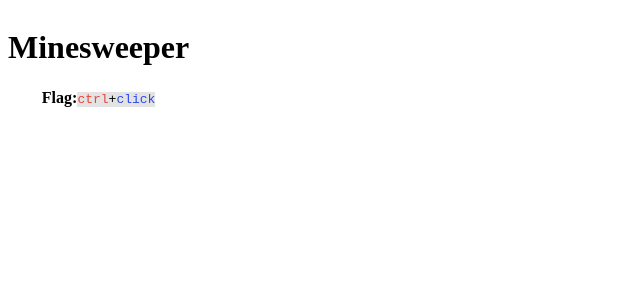
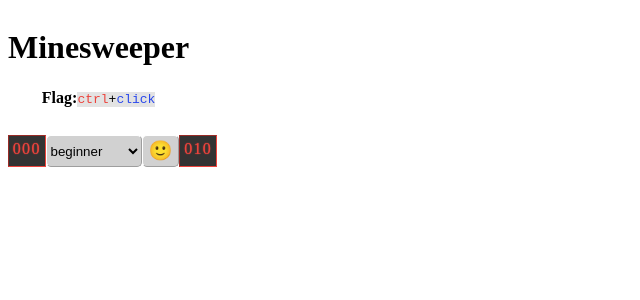
Before and after one commit to C5m7b4/minesweeper, a React app: page / in a window 1280 px wide. Shown: the top 300 px of the page, without its empty margins (0-640 px from the left). Built offline with nearby package versions, Linux system fonts and the light colour scheme.

Commit message:
Add Scoreboard

```diff
--- a/src/components/Scoreboard/Level.tsx
+++ b/src/components/Scoreboard/Level.tsx
@@ -24,7 +24,7 @@ const Select = styled.select`
   border-radius: 5px;
   border: 0.15vw solid;
   border-color: white #9e9e9e #9e9e9e white;
-  background-color: white;
+  background-color: #d1d1d1;
 `;
 
 const Option = styled.option`
--- /dev/null
+++ b/src/components/Scoreboard/Scoreboard.tsx
@@ -0,0 +1,47 @@
+import React, { FC } from 'react';
+import styled from '@emotion/styled';
+import { Counter } from './Counter';
+import { Level } from './Level';
+import { Reset } from './Reset';
+
+export interface ScoreboardProps {
+  /**
+   * Timer
+   */
+  time: string;
+  /**
+   * Possible game scenarios
+   */
+  levels: string[];
+  /**
+   * Action handler to reset the game
+   */
+  onReset: () => void;
+  /**
+   * Bombs in the field
+   */
+  mines: string;
+}
+
+export const Scoreboard: FC<ScoreboardProps> = ({
+  time,
+  levels,
+  onReset,
+  mines,
+}) => {
+  return (
+    <Wrapper>
+      <Counter>{time}</Counter>
+      <Level>{levels}</Level>
+      <Reset onReset={onReset} />
+      <Counter>{mines}</Counter>
+    </Wrapper>
+  );
+};
+
+const Wrapper = styled.div`
+  display: flex;
+  width: max-content;
+  padding-bottom: 2vw;
+  justify-content: space-between;
+`;
--- /dev/null
+++ b/src/components/Scoreboard/index.ts
@@ -0,0 +1 @@
+export { Scoreboard } from './Scoreboard';
--- a/src/index.tsx
+++ b/src/index.tsx
@@ -1,12 +1,21 @@
 import React from 'react';
 import ReactDOM from 'react-dom';
 import { Top } from './components/Top/Top';
+import { Scoreboard } from './components/Scoreboard';
 
 const root = document.getElementById('root');
 
 ReactDOM.render(
-  <Top feature="Flag" firstAction="ctrl" secondAction="click">
-    Minesweeper
-  </Top>,
+  <>
+    <Top feature="Flag" firstAction="ctrl" secondAction="click">
+      Minesweeper
+    </Top>
+    <Scoreboard
+      time="000"
+      levels={['beginner', 'intermediate', 'expert']}
+      mines={'010'}
+      onReset={() => null}
+    />
+  </>,
   root
 );
```
Also changed, not shown: 1 other file (tests, documents, lock files or other folders).
